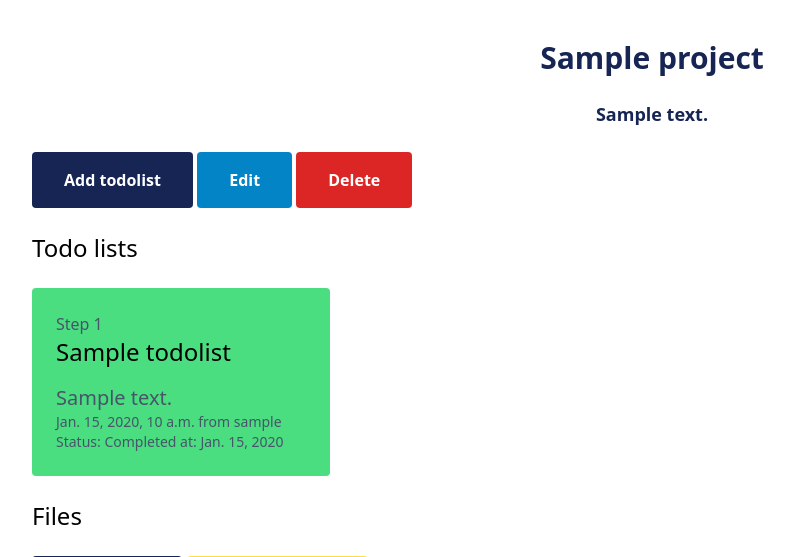
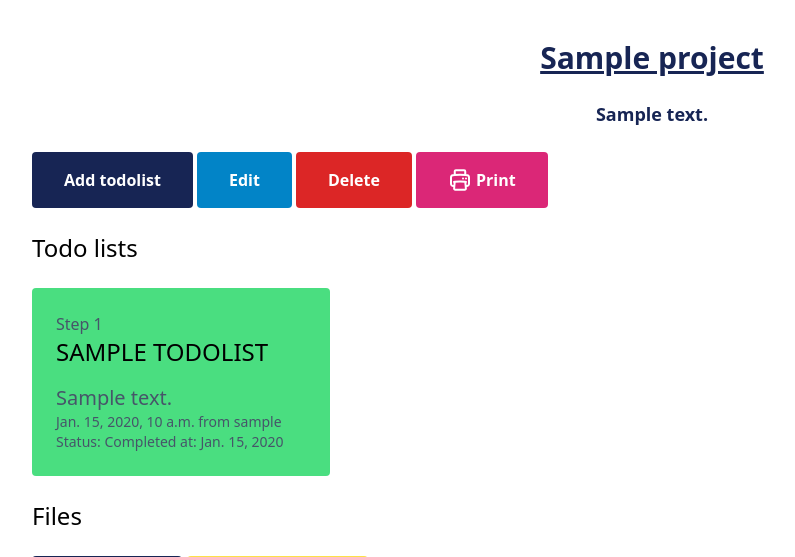
Before and after one commit to kostisvit/Acs-Projects, a Django app: page /00000000-0000-0000-0000-000000000001/ in a window 1280 px wide. Shown: the part 88-645 px from the top of the page, without its empty margins (8-803 px from the left). Run offline with Django 4.2, Linux system fonts and the light colour scheme; a user stored in the database is signed in; tables that the repository leaves empty hold one stand-in row (values such as "Sample post"); style sheets or scripts are compiled from the project's sources; some libraries are stand-ins or nearby versions.

Commit message:
css changes

```diff
--- a/templates/_base.html
+++ b/templates/_base.html
@@ -9,7 +9,19 @@
     </head>
 
     <body>
-        <nav class="py-6 px-8 flex items-center justify-between bg-blue-950">
+        <style>
+            /* Media query for print */
+            @media print {
+                /* Hide the navigation bar using Tailwind utility classes */
+                .print-hide {
+                    display: none !important;
+                }
+                .print-button-hide {
+                    display: none !important;
+                }
+            }
+        </style>
+        <nav class="py-6 px-8 flex items-center justify-between bg-blue-950 print-hide">
             <div class="text-2xl font-bold">
             <h1 class="text-xl text-white"><a href="/">AcsServices Projects</a></h1>
             </div>
--- a/templates/project/project.html
+++ b/templates/project/project.html
@@ -1,16 +1,20 @@
 {% extends '_base.html' %}
 
 {% block content %}
-    <h1 class="ml-10 mt-10 mb-6 text-3xl font-bold text-center text-blue-950">{{ project.name }}</h1>
+    <h1 class="ml-10 mt-10 mb-6 text-3xl font-bold text-center text-blue-950 underline">{{ project.name }}</h1>
 
     {% if project.description %}
         <p class="ml-10 mb-6 font-bold text-lg text-center text-blue-950">{{ project.description }}</p>
     {% endif %}
-
-    <a href="{% url 'todolist:add' project.id %}" class="ml-10 py-4 px-8 bg-blue-950 text-white font-bold inline-block rounded">Add todolist</a>
-    <a href="{% url 'project:edit' project.id %}" class="py-4 px-8 bg-sky-600 text-white font-bold inline-block rounded">Edit</a>
-    <a href="{% url 'project:delete' project.id %}" class="py-4 px-8 bg-red-600 text-white font-bold inline-block rounded">Delete</a>
-
+    <div class="flex flex-wrap gap-1">
+    <a href="{% url 'todolist:add' project.id %}" class="ml-10 py-4 px-8 bg-blue-950 text-white font-bold inline-block rounded print-button-hide">Add todolist</a>
+    <a href="{% url 'project:edit' project.id %}" class="py-4 px-8 bg-sky-600 text-white font-bold inline-block rounded print-button-hide">Edit</a>
+    <a href="{% url 'project:delete' project.id %}" class="py-4 px-8 bg-red-600 text-white font-bold inline-block rounded print-button-hide">Delete</a>
+    <a href="javascript:void(0)" onclick="printPage()" class="flex items-center  justify-center bg-pink-600 text-white font-bold px-8 py-4 rounded gap-1 print-button-hide"><svg xmlns="http://www.w3.org/2000/svg" fill="none" viewBox="0 0 24 24" stroke-width="1.5" stroke="currentColor" class="w-6 h-6 stroke-2 print-button-hide">
+        <path stroke-linecap="round" stroke-linejoin="round" d="M6.72 13.829c-.24.03-.48.062-.72.096m.72-.096a42.415 42.415 0 0 1 10.56 0m-10.56 0L6.34 18m10.94-4.171c.24.03.48.062.72.096m-.72-.096L17.66 18m0 0 .229 2.523a1.125 1.125 0 0 1-1.12 1.227H7.231c-.662 0-1.18-.568-1.12-1.227L6.34 18m11.318 0h1.091A2.25 2.25 0 0 0 21 15.75V9.456c0-1.081-.768-2.015-1.837-2.175a48.055 48.055 0 0 0-1.913-.247M6.34 18H5.25A2.25 2.25 0 0 1 3 15.75V9.456c0-1.081.768-2.015 1.837-2.175a48.041 48.041 0 0 1 1.913-.247m10.5 0a48.536 48.536 0 0 0-10.5 0m10.5 0V3.375c0-.621-.504-1.125-1.125-1.125h-8.25c-.621 0-1.125.504-1.125 1.125v3.659M18 10.5h.008v.008H18V10.5Zm-3 0h.008v.008H15V10.5Z" />
+      </svg>
+      Print</a>
+    </div>
     <h2 class="ml-10 mt-6 text-2xl">Todo lists</h2>
 
     <div class="ml-10 mt-6 grid grid-cols-4 gap-4">
@@ -24,7 +28,7 @@
                    Step {{ forloop.counter }}
                 </p>
                 <a href="{% url 'todolist:todolist' project.id todolist.id %}">
-                    <h3 class="mb-4 text-2xl">{{ todolist.name }}</h3>
+                    <h3 class="mb-4 text-2xl uppercase">{{ todolist.name }}</h3>
 
                     <p class="text-xl text-slate-600">
                         {{ todolist.description }}
@@ -48,8 +52,8 @@
 
     <h2 class="ml-10 mt-6 text-2xl">Files</h2>
 
-    <a href="{% url 'project:upload_file' project.id %}" class="ml-10 mt-6 py-4 px-8 bg-blue-950 text-white font-bold inline-block rounded">Upload file</a>
-    <a href="#" class="mt-6 py-4 px-8 bg-yellow-300 hover:bg-yellow-400 font-bold text-blue-950 inline-block rounded">Download files</a>
+    <a href="{% url 'project:upload_file' project.id %}" class="ml-10 mt-6 py-4 px-8 bg-blue-950 text-white font-bold inline-block rounded print-button-hide">Upload file</a>
+    <a href="#" class="mt-6 py-4 px-8 bg-yellow-300 hover:bg-yellow-400 font-bold text-blue-950 inline-block rounded print-button-hide">Download files</a>
 
     <div class="ml-10 mt-6 flex gap-4">
         {% for projectfile in project.files.all %}
@@ -74,7 +78,7 @@
 
     <h2 class="ml-10 mt-6 text-2xl">Notes</h2>
 
-    <a href="{% url 'project:add_note' project.id %}" class="ml-10 mt-6 py-4 px-8 bg-blue-950 text-white font-bold inline-block rounded">Add note</a>
+    <a href="{% url 'project:add_note' project.id %}" class="ml-10 mt-6 py-4 px-8 bg-blue-950 text-white font-bold inline-block rounded print-button-hide">Add note</a>
 
     <div class="mb-10 ml-10 mt-6 grid grid-cols-4 gap-4">
         {% for note in project.notes.all %}
@@ -92,4 +96,9 @@
             </div>
         {% endfor %}
     </div>
+    <script>
+        function printPage() {
+            window.print();
+        }
+    </script>
 {% endblock %}
```
